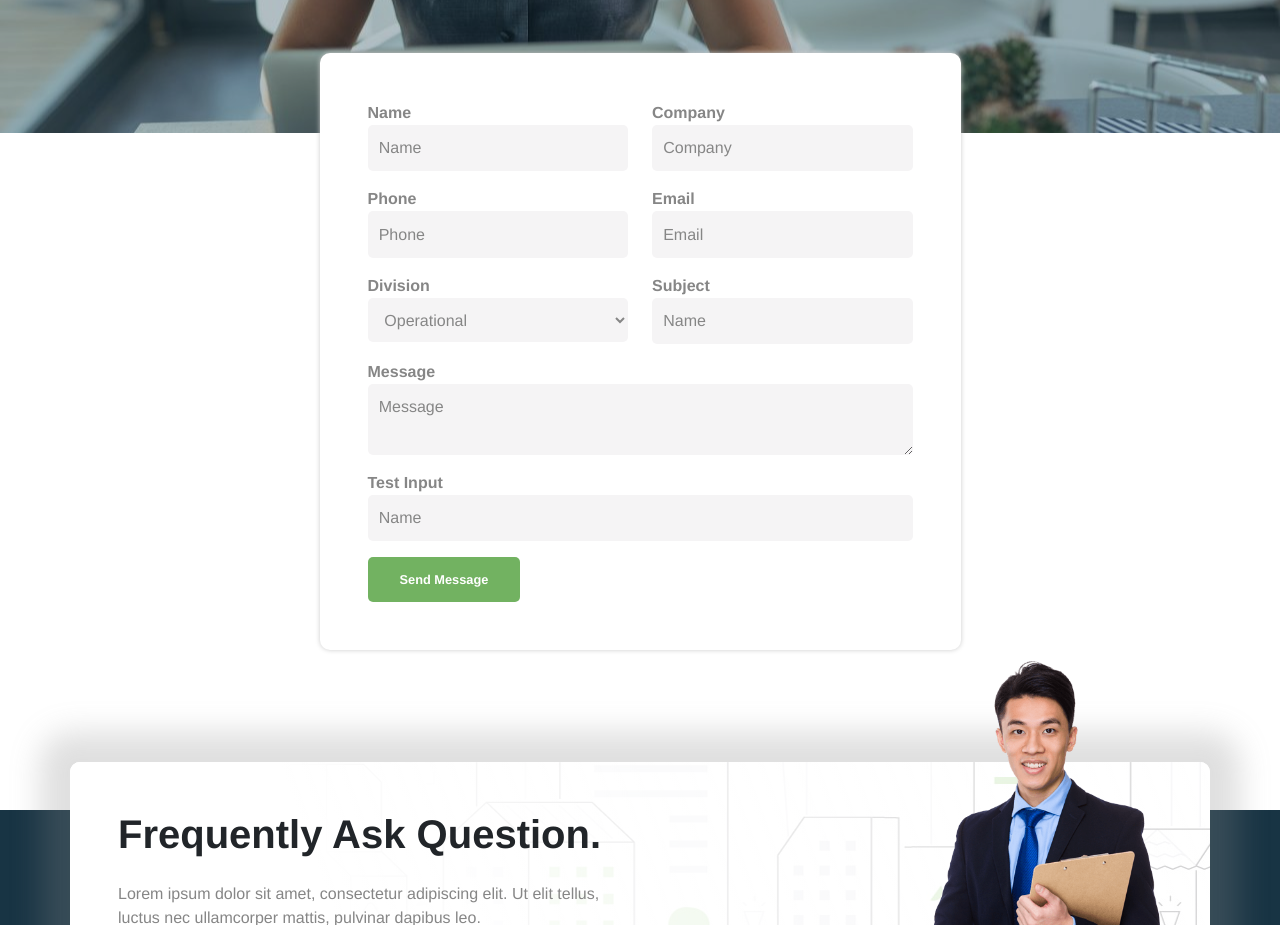
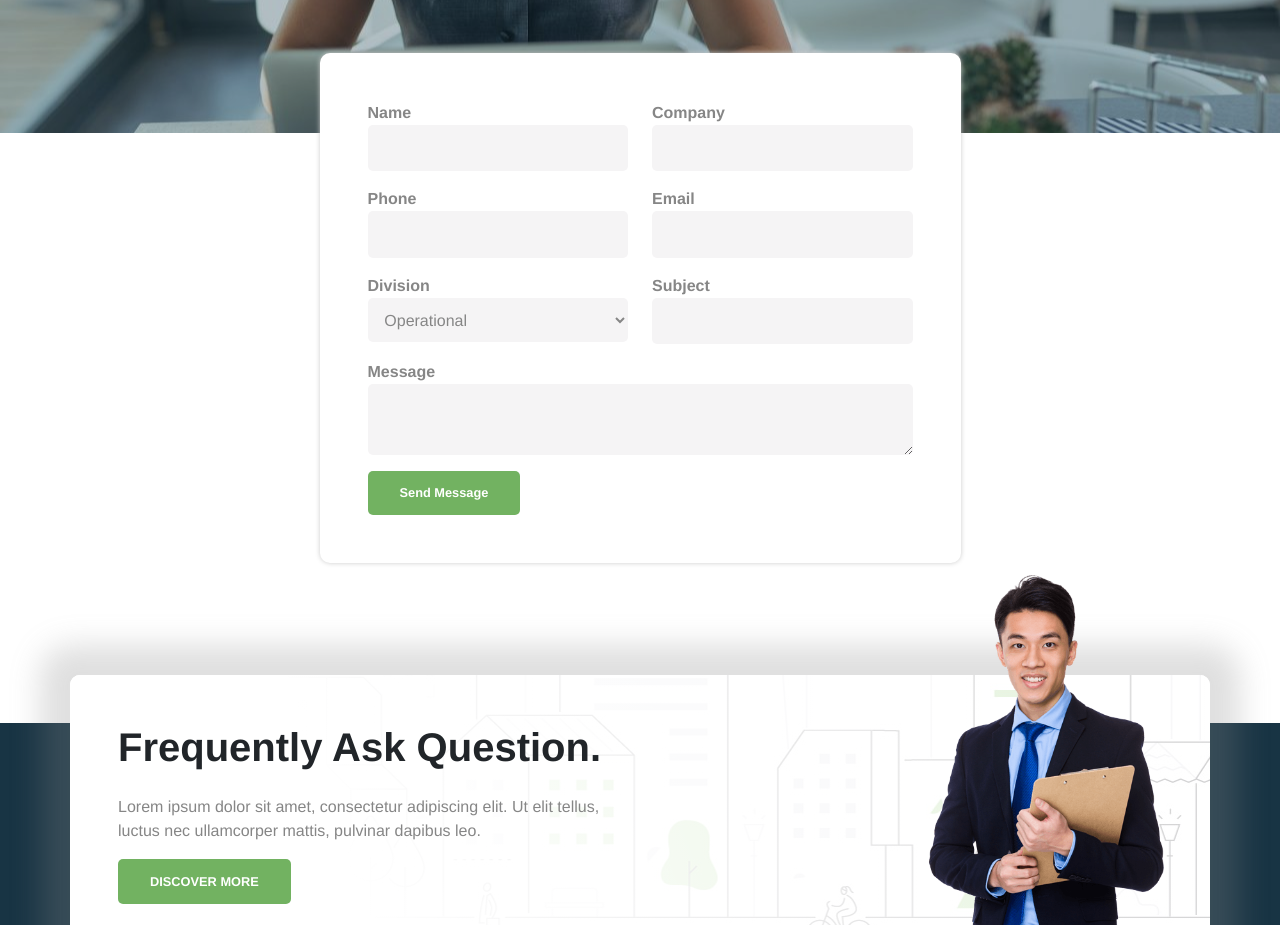
Before and after one commit to saeidsh777/sample-1, a React (Vite) app: page /contact in a window 1280 px wide. Shown: the part 1620-2545 px from the top of the page. Built offline with nearby package versions, Linux system fonts and the light colour scheme.

Commit message:
edit input

```diff
--- a/src/Components/Input/Input.jsx
+++ b/src/Components/Input/Input.jsx
@@ -29,16 +29,43 @@
     props.onValidHandler(props.id, value, mainInput.isValid);
   }, [value]);
 
-
   return (
+    <>
+      {props.typeInput === "text" && (
         <input
           className="input"
-      type="text"
-      placeholder="Name"
+          type={props.typeInput}
+          placeholder={props.Name}
           value={value}
           onChange={(e) => {
             dispatch({ type: "CHANGE-INPUT", value: e.target.value });
           }}
         />
+      )}
+
+      {props.typeInput === "email" && (
+        <input
+          className="input"
+          type={props.typeInput}
+          placeholder={props.Name}
+          value={value}
+          onChange={(e) => {
+            dispatch({ type: "CHANGE-INPUT", value: e.target.value });
+          }}
+        />
+      )}
+
+      {props.typeInput === "textArea" && (
+        <textarea
+          className="input"
+          placeholder={props.Name}
+          value={value}
+          onChange={(e) => {
+            dispatch({ type: "CHANGE-INPUT", value: e.target.value });
+          }}
+        />
+      )}
+
+    </>
   );
 }
--- a/src/pages/Contact/Contact.jsx
+++ b/src/pages/Contact/Contact.jsx
@@ -16,6 +16,22 @@
 export default function Contact() {
   const [formState, onValidHandler] = useForm(
     {
+      name: {
+        value: "",
+        isValidInput: false,
+      },
+      company: {
+        value: "",
+        isValidInput: false,
+      },
+      phone: {
+        value: "",
+        isValidInput: false,
+      },
+      email: {
+        value: "",
+        isValidInput: false,
+      },
       message: {
         value: "",
         isValidInput: false,
@@ -31,6 +47,7 @@
   useState(() => {
     console.log(formState);
   }, [formState]);
+
   return (
     <div className="Contact">
       <Header>
@@ -142,12 +159,10 @@
                       <label className="label-input" htmlFor="name">
                         Name
                       </label>
-                      <input
+                      <Input
+                        typeInput="text"
                         id="name"
-                        className="input"
-                        name="name"
-                        type="text"
-                        placeholder="Name"
+                        onValidHandler={onValidHandler}
                       />
                     </div>
 
@@ -155,12 +170,10 @@
                       <label className="label-input" htmlFor="Company">
                         Company
                       </label>
-                      <input
-                        id="Company"
-                        className="input"
-                        name="Company"
-                        type="text"
-                        placeholder="Company"
+                      <Input
+                        typeInput="text"
+                        id="company"
+                        onValidHandler={onValidHandler}
                       />
                     </div>
 
@@ -168,12 +181,10 @@
                       <label className="label-input" htmlFor="Phone">
                         Phone
                       </label>
-                      <input
-                        id="Phone"
-                        className="input"
-                        name="Phone"
-                        type="text"
-                        placeholder="Phone"
+                      <Input
+                        typeInput="text"
+                        id="phone"
+                        onValidHandler={onValidHandler}
                       />
                     </div>
 
@@ -181,12 +192,10 @@
                       <label className="label-input" htmlFor="Email">
                         Email
                       </label>
-                      <input
-                        id="Email"
-                        className="input"
-                        name="Email"
-                        type="text"
-                        placeholder="Email"
+                      <Input
+                        typeInput="email"
+                        id="email"
+                        onValidHandler={onValidHandler}
                       />
                     </div>
 
@@ -218,25 +227,23 @@
                       <label className="label-input" htmlFor="Subject">
                         Subject
                       </label>
-                      <Input id="subject" onValidHandler={onValidHandler} />
+                      <Input
+                        typeInput="text"
+                        id="subject"
+                        onValidHandler={onValidHandler}
+                      />
                     </div>
 
                     <div className="col-12 d-flex flex-column mb-3">
                       <label className="label-input" htmlFor="Message">
                         Message
                       </label>
-                      <textarea
-                        className="input"
+                      <Input
+                        id="message"
+                        typeInput="textArea"
                         name="Message"
-                        type="text"
-                        placeholder="Message"
+                        onValidHandler={onValidHandler}
                       />
-                    </div>
-                    <div className="col-12 d-flex flex-column mb-3">
-                      <label className="label-input" htmlFor="Message">
-                        Test Input
-                      </label>
-                      <Input id="message" onValidHandler={onValidHandler} />
                     </div>
 
                     <div className="col-12">
```
Lines whose indentation alone changed are shown as unchanged.
